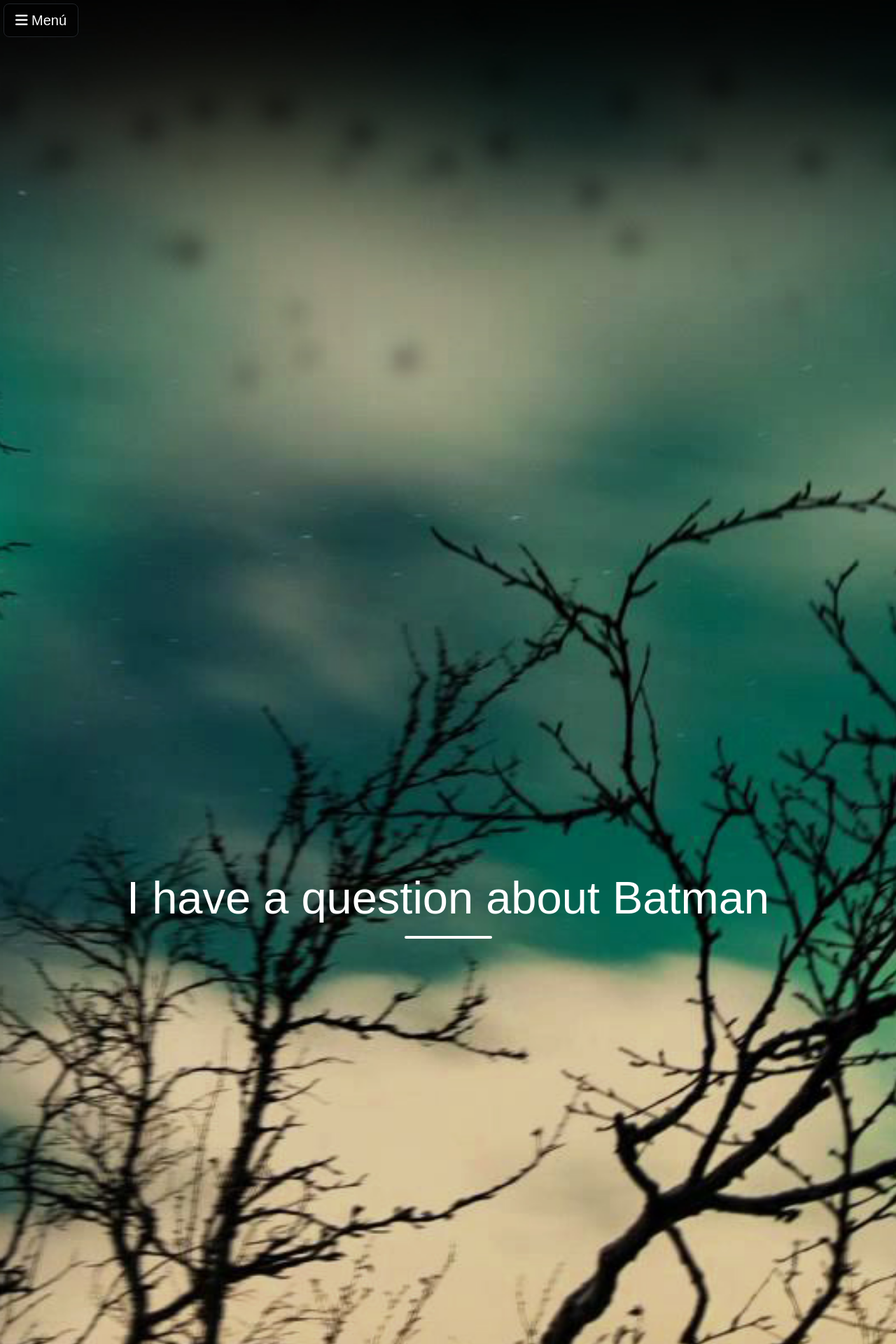
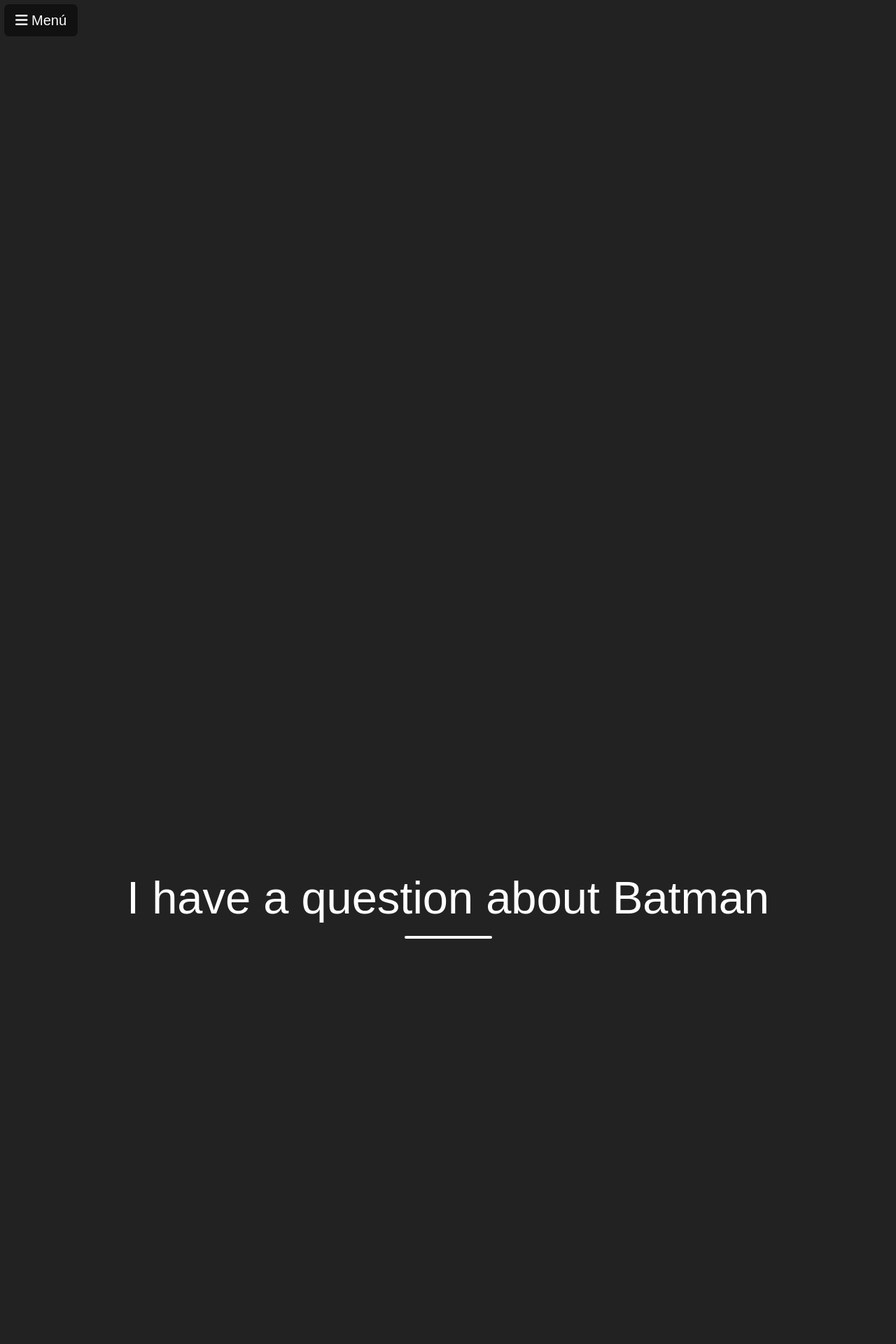
Before and after one commit to PacoAlexM/mi-portafolio, a PHP site: page / in a window 1280 px wide. Shown: the top 1920 px of the page at 70% size. Run offline with PHP 8.4, Linux system fonts and the light colour scheme.

Commit message:
Cambios para mostrar portadas sin problemas

```diff
--- a/public_html/assets/css/style.css
+++ b/public_html/assets/css/style.css
@@ -68,13 +68,6 @@ body::-webkit-scrollbar-thumb {
 .header > .vertical-center > .header-bottom > .slide-to-content {
   color: #fff;
   font-size: 50px;
-}
-.header#headerIndex {
-  background: url(../../assets/img/bg-index.jpg) no-repeat center center scroll;
-  -webkit-background-size: cover;
-  -moz-background-size: cover;
-  -o-background-size: cover;
-  background-size: cover;
 }
 
 /**
```
